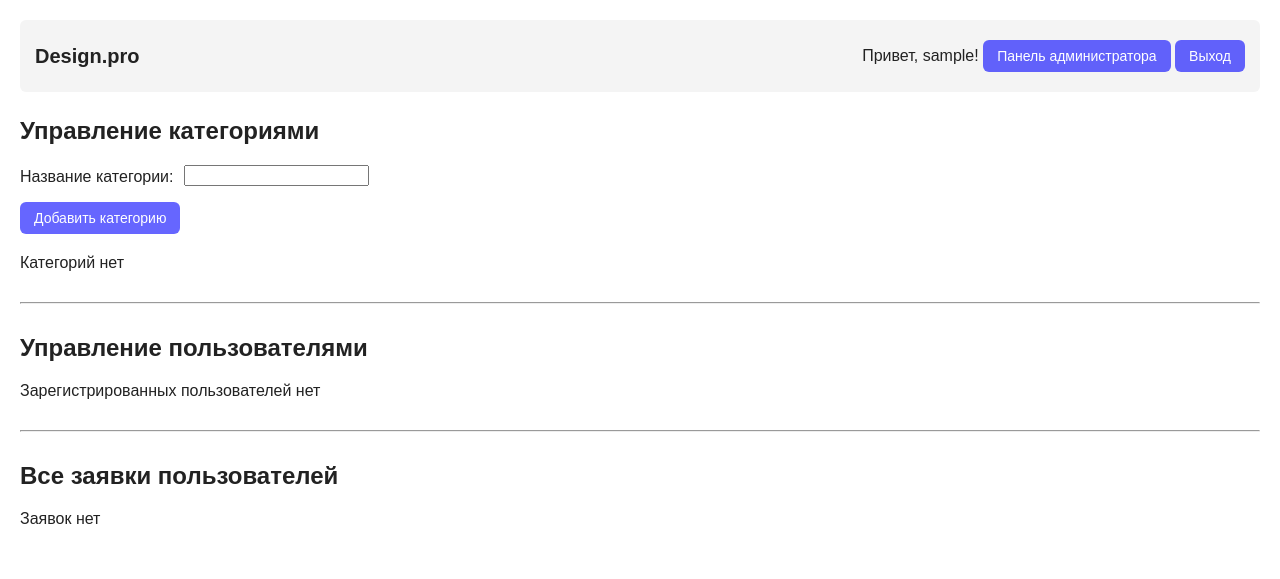
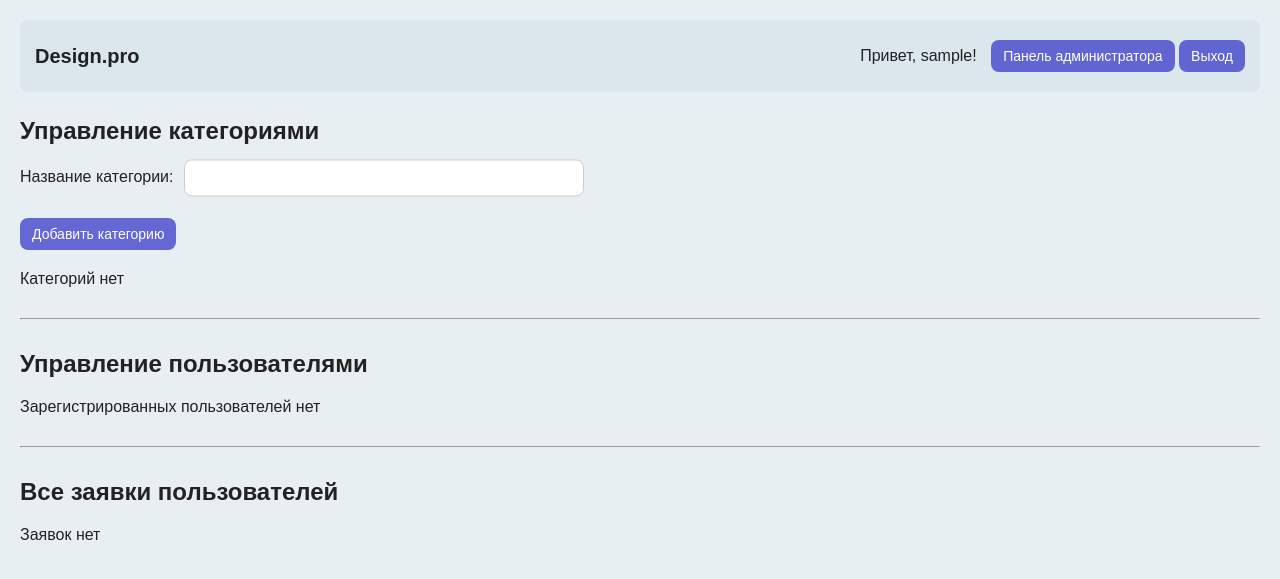
Before and after one commit to EllyesSun/design-pro, a Django app: page /superadmin/ in a window 1280 px wide. Shown: the top 579 px of the page. Run offline with Django 5.2, Linux system fonts and the light colour scheme; the visitor is signed in with stand-in values (Sample User, id 1); data comes from the database, SQL or seed files in the repository; data that the repository does not hold is empty.

Commit message:
Изменения css

```diff
--- a/main/forms.py
+++ b/main/forms.py
@@ -1,7 +1,7 @@
 import re
 from PIL import Image
 from django import forms
-from django.contrib.auth.forms import UserCreationForm
+from django.contrib.auth.forms import UserCreationForm, AuthenticationForm
 from django.core.validators import FileExtensionValidator
 from .models import CustomUser, Application, Category
 import os
@@ -92,3 +92,8 @@ class CompletedForm(forms.ModelForm):
     class Meta:
         model = Application
         fields = ('design_image',)
+
+class CustomLoginForm(AuthenticationForm):
+    error_messages = {
+        'invalid_login': 'Неверный логин или пароль',
+    }
--- a/main/static/main/style.css
+++ b/main/static/main/style.css
@@ -7,6 +7,7 @@ body {
     max-width: 1440px;
     padding: 20px;
     color: #222;
+    background: #e8eff3;
 }
 nav {
     display: flex;
@@ -15,9 +16,12 @@ nav {
     width: 100%;
     height: 72px;
     padding: 20px 15px;
-    background: #f4f4f4;
+    background: #dbe7ec;
     border-radius: 6px;
     margin-bottom: 25px;
+}
+nav > div > span {
+    margin-right: 10px;
 }
 .logo {
     font-size: 20px;
@@ -27,10 +31,10 @@ nav {
 }
 .btn {
     font-size: 14px;
-    padding: 8px 14px;
-    background: rgba(0, 0, 255, 0.6);
+    padding: 8px 12px;
+    background: rgb(15 15 192 / 0.6);
     color: #fff;
-    border-radius: 6px;
+    border-radius: 8px;
     text-decoration: none;
     border: none;
     cursor: pointer;
@@ -56,3 +60,31 @@ ul {
     list-style: none;
     padding-left: 0;
 }
+ul.errorlist li {
+    color: darkred;
+}
+
+form input[type="text"],
+form input[type="email"],
+form input[type="password"],
+form select,
+form textarea {
+    width: 100%;
+    max-width: 400px;
+    padding: 10px 14px;
+    border: 1px solid #ccc;
+    border-radius: 8px;
+    box-sizing: border-box;
+    transition: border-color 0.2s, box-shadow 0.2s;
+    transform: translateY(-15%);
+}
+
+form input[type="text"]:focus,
+form input[type="email"]:focus,
+form input[type="password"]:focus,
+form select:focus,
+form textarea:focus {
+    outline: none;
+    border-color: #313285;
+    box-shadow: 0 0 0 1px rgb(164 166 255 / 0.2);
+}
--- a/main/templates/main/base.html
+++ b/main/templates/main/base.html
@@ -11,7 +11,7 @@
         <a class="logo" href="{% url 'index' %}">Design.pro</a>
         <div>
             {% if user.is_authenticated %}
-                <span>Привет, {{user.username}}!</span>
+                <span id="greeting">Привет, {{user.username}}!</span>
                 {% if user.is_superuser %}
                     <a href="{% url 'admin_panel' %}" class="btn">Панель администратора</a>
                 {% else %}
--- a/main/templates/main/login.html
+++ b/main/templates/main/login.html
@@ -1,9 +1,6 @@
 {% extends 'main/base.html' %}
 {% block content %}
     <h2>Вход в личный кабинет</h2>
-    {% if form.errors %}
-        <div class="error">Неверный логин или пароль</div>
-    {% endif %}
     <form method="post" class="box">
         {% csrf_token %}
         {{ form.as_p }}
--- a/main/urls.py
+++ b/main/urls.py
@@ -1,13 +1,14 @@
 from django.urls import path
 from django.contrib.auth import views as auth_views
 from . import views
+from main.forms import CustomLoginForm
 
 
 urlpatterns = [
     path('', views.index, name='index'),
-    path('register', views.register, name='register'),
-    path('login', auth_views.LoginView.as_view(template_name='main/login.html'), name='login'),
-    path('logout', auth_views.LogoutView.as_view(), name='logout'),
+    path('register/', views.register, name='register'),
+    path('login/', auth_views.LoginView.as_view(template_name='main/login.html', authentication_form=CustomLoginForm), name='login'),
+    path('logout/', auth_views.LogoutView.as_view(), name='logout'),
     path('profile/', views.profile, name='profile'),
     path('profile/create/', views.create_application, name='create_app'),
     path('profile/delete/<int:pk>/', views.delete_application, name='delete_app'),
--- a/main/views.py
+++ b/main/views.py
@@ -30,7 +30,7 @@ def profile(request):
     apps = Application.objects.filter(user=request.user).order_by('-created_at')
     if status_filter:
         apps = apps.filter(status=status_filter)
-    return render(request, 'main/profile.html', {'apps': apps, 'current_stastus': status_filter})
+    return render(request, 'main/profile.html', {'apps': apps, 'current_status': status_filter})
 
 @login_required(login_url='login')
 def create_application(request):
```
Also changed, not shown: main/migrations/0004_alter_category_options.py (added), media/plans/images.jpeg (added), media/plans/images_Qrp3EqQ.jpeg (added), media/plans/images_kAl1UIe.jpeg (added).
